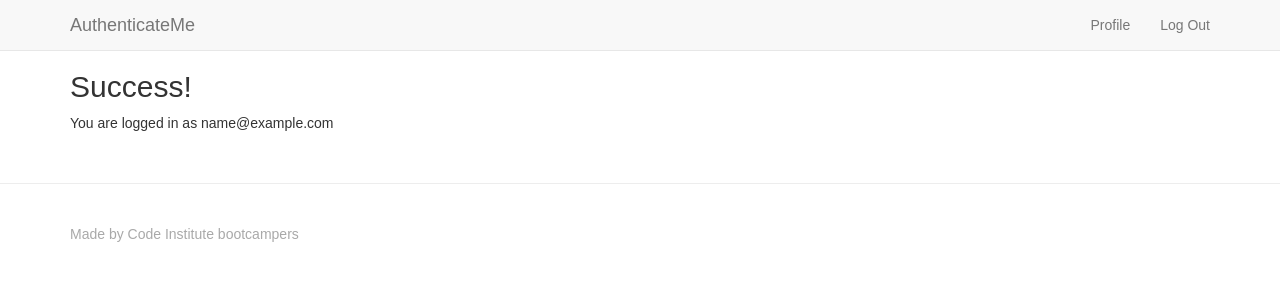
After one commit to Code-Institute-Solutions/django_user_profile, a Django app: page /accounts/profile/ in a window 1280 px wide. The commit adds this page. Shown: the top 300 px of the page. Run offline with Django 3.2, Linux system fonts and the light colour scheme; the visitor is signed in with stand-in values (Sample User, id 1); some libraries are stand-ins or nearby versions.

Commit message:
Can view profile, and redirect to login if needed

```diff
--- /dev/null
+++ b/accounts/templates/profile.html
@@ -0,0 +1,5 @@
+{% extends "base.html" %}
+{% block content %}
+    <h2>Success!</h2>
+    <p>You are logged in as {{ user.email }} </p>
+{% endblock %}
--- a/accounts/views.py
+++ b/accounts/views.py
@@ -3,6 +3,8 @@ from django.contrib import messages, auth
 from django.core.urlresolvers import reverse
 from .forms import UserLoginForm
 from django.template.context_processors import csrf
+from django.contrib.auth.decorators import login_required
+
 
 
 
@@ -43,3 +45,9 @@ def login(request):
     args = {'user_form': user_form, 'next': request.GET.get('next', '')}
     args.update(csrf(request))
     return render(request, 'login.html', args)
+
+
+@login_required
+def profile(request):
+    """A view that displays the profile page of a logged in user"""
+    return render(request, 'profile.html')
--- a/django_authentication/urls.py
+++ b/django_authentication/urls.py
@@ -15,11 +15,12 @@ Including another URLconf
 """
 from django.conf.urls import url
 from django.contrib import admin
-from accounts.views import index, logout, login
+from accounts.views import index, logout, login, profile
 
 urlpatterns = [
     url(r'^admin/', admin.site.urls),
     url(r'^$', index, name='index'),
-    url(r'^logout/$', logout, name='logout'),
-    url(r'^login/$', login, name='login'),
+    url(r'^accounts/logout/$', logout, name='logout'),
+    url(r'^accounts/login/$', login, name='login'),
+    url(r'^accounts/profile/$', profile, name='profile'),
 ]
--- a/templates/base.html
+++ b/templates/base.html
@@ -27,7 +27,7 @@
             <div id="navbar" class="navbar-collapse collapse">
                 <ul class="nav navbar-nav navbar-right">
                     {% if user.is_authenticated %}
-                        <li><a href="#">Profile</a></li>
+                        <li><a href="{% url 'profile' %}">Profile</a></li>
                         <li><a href="{% url 'logout' %}">Log Out</a></li>
                     {%  else %}
                         <li><a href="#">Register</a></li>
```
